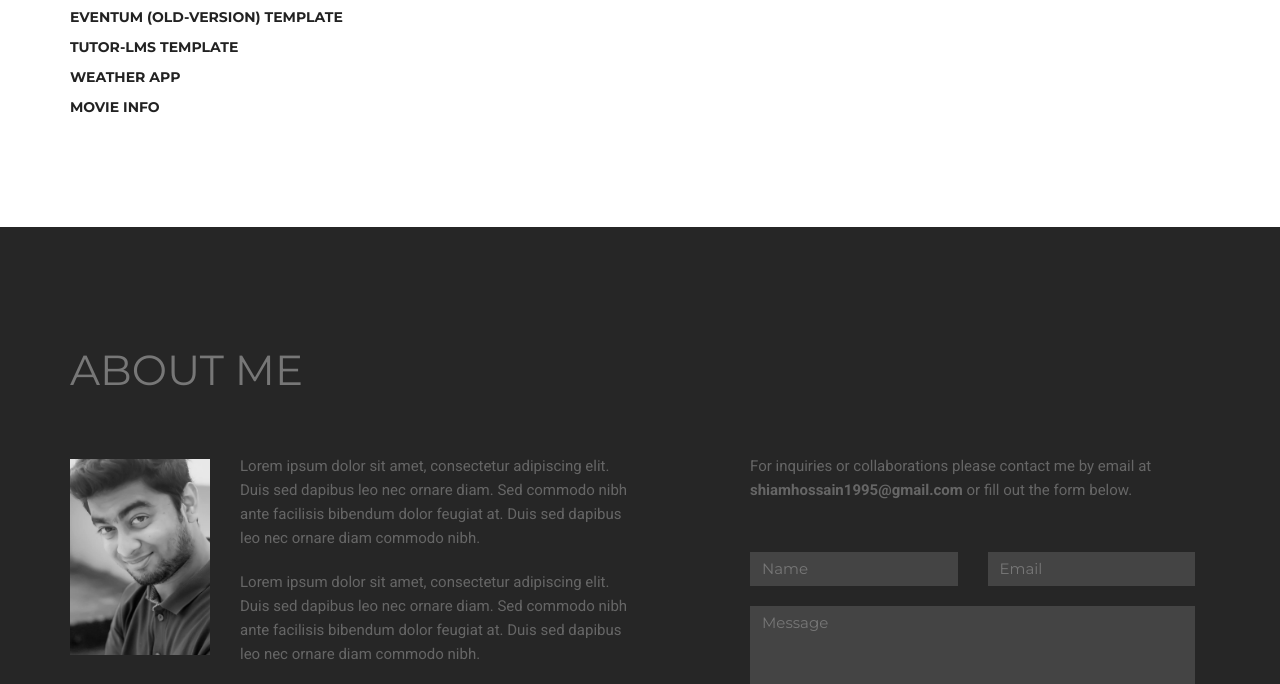
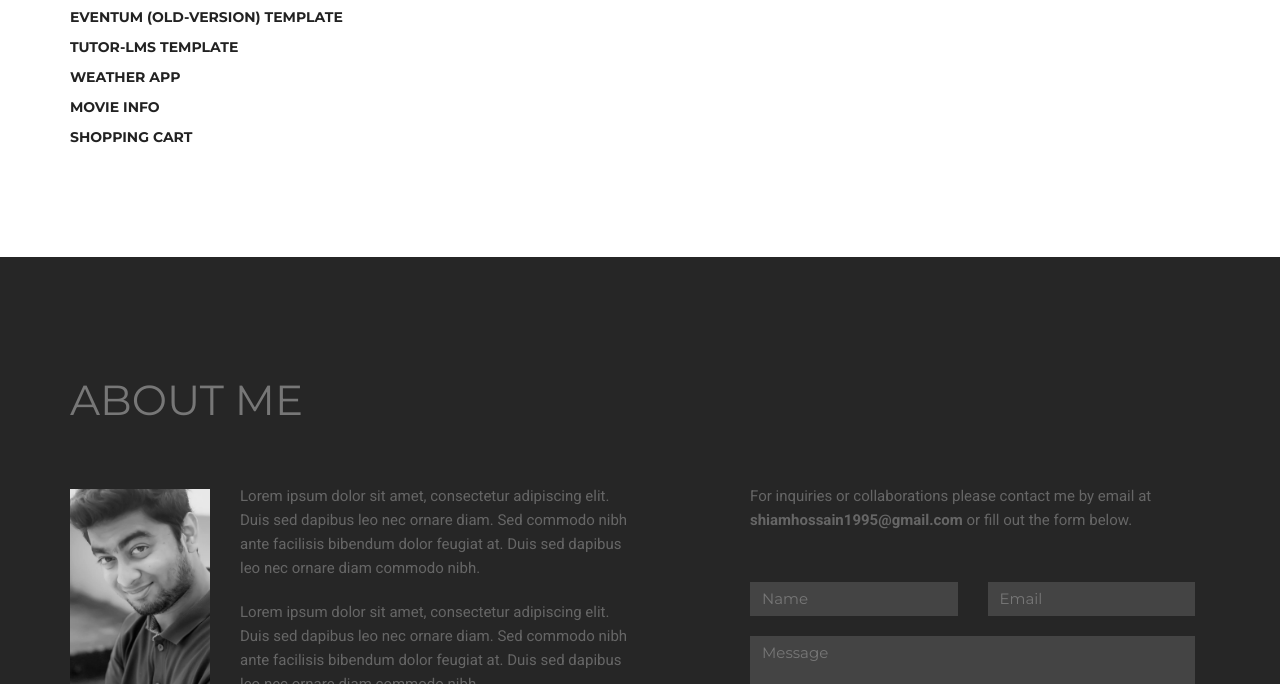
Before and after one commit to siamhossain/portfolio, a plain HTML site: page index.html in a window 1280 px wide. Shown: the part 991-1675 px from the top of the page. Drawn offline with Linux system fonts and the light colour scheme.

Commit message:
Add Shopping Cart Project Link

```diff
--- a/index.html
+++ b/index.html
@@ -64,6 +64,8 @@
         <a href="https://siamhossain.github.io/tutor-lms-template/" target="_blank"><h5>Tutor-LMS Template</h5></a>
         <a href="https://siamhossain.github.io/weather-app/" target="_blank"><h5>Weather App</h5></a>
         <a href="https://siamhossain.github.io/movieinfo/" target="_blank"><h5>Movie Info</h5></a>
+        <a href="https://siamhossain.000webhostapp.com/shopping-cart/" target="_blank"><h5>Shopping Cart</h5></a>
+
     </div>
 
    </div>
```
